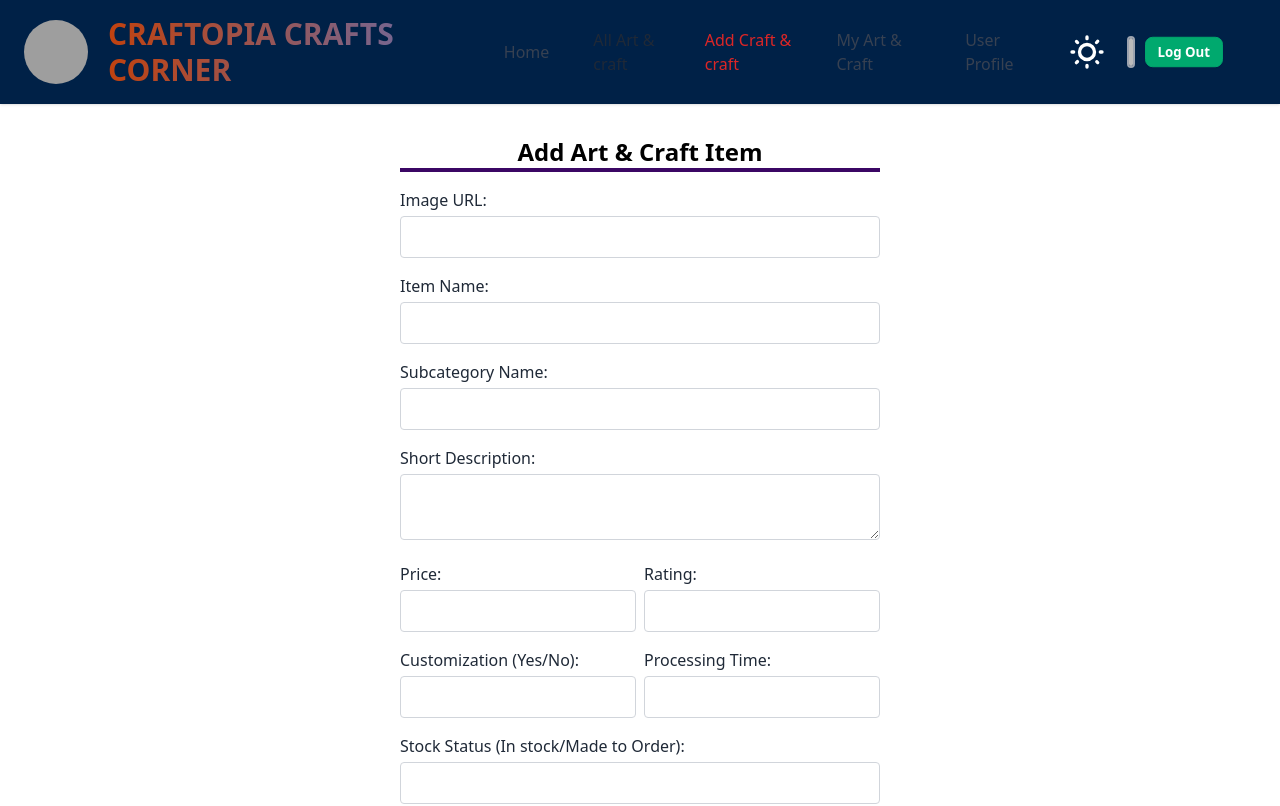
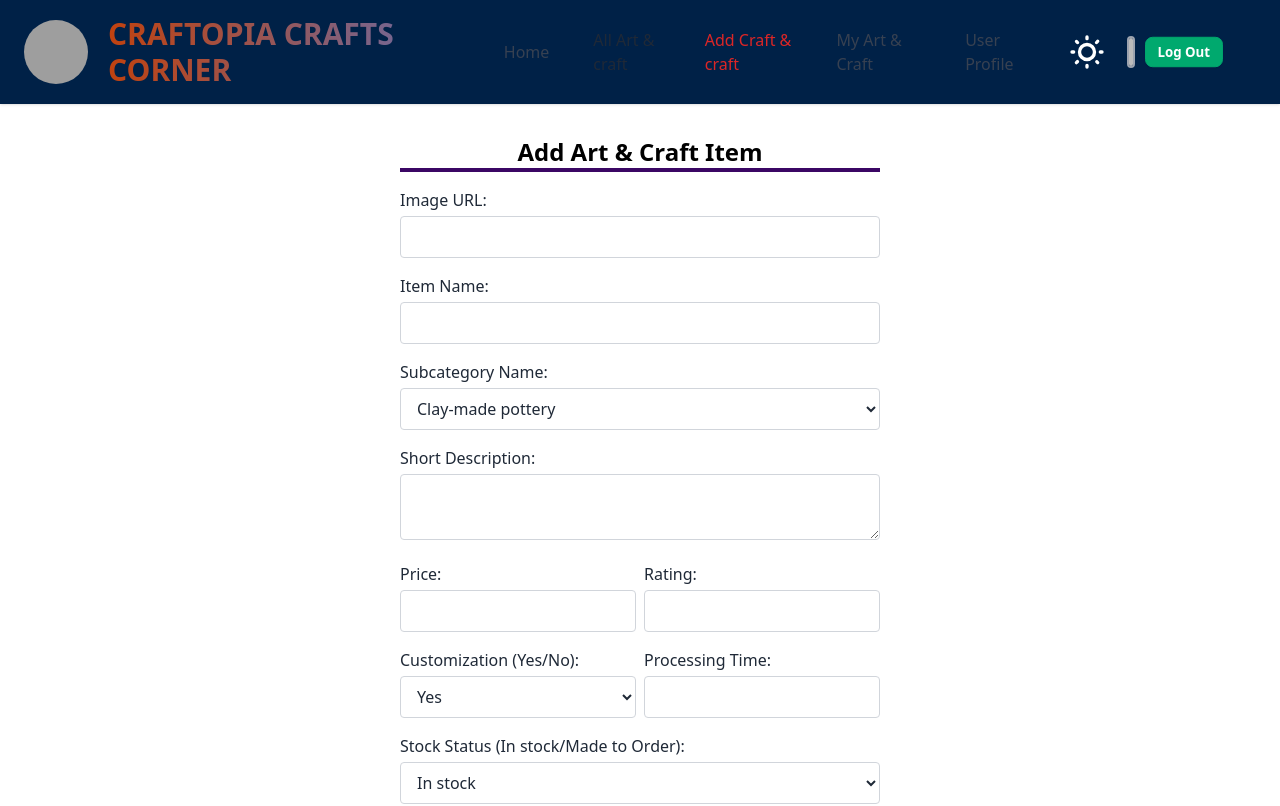
Before and after one commit to mdsaifulislamrafel/art-craft-client, a React (Vite) app: page /add-art in a window 1280 px wide. Shown: the top 806 px of the page. Built offline with nearby package versions, Linux system fonts and the light colour scheme; no server answers; sample sign-in values are in the browser's storage; grey boxes are pictures that could not be loaded.

Commit message:
some form problem fixed

```diff
--- a/src/Pages/AddArt.jsx
+++ b/src/Pages/AddArt.jsx
@@ -11,7 +11,7 @@ const AddArt = () => {
         const form = e.target;
         const image = form.image.value;
         const item = form.item_name.value;
-        const subcategory = form.subcategory_Name.value;
+        const subcategory = form.subcategory_Name.value; // Changed from form.subcategory.value
         const shortDescription = form.short_description.value;
         const price = form.price.value;
         const rating = form.rating.value;
@@ -21,6 +21,7 @@ const AddArt = () => {
         const email = user?.email;
         const userName = user?.displayName;
         const addInfo = { image, item, subcategory, shortDescription, price, rating, customization, processing_time, stockStatus, email, userName };
+        console.log(addInfo);
         fetch(`${url}/added`, {
             method: 'POST',
             headers: {
@@ -52,15 +53,22 @@ const AddArt = () => {
             <form onSubmit={handleSubmit} className="space-y-4">
                 <div>
                     <label className="block mb-1">Image URL:</label>
-                    <input type="text" name="image" className="w-full border bg-white border-gray-300 rounded px-3 py-2"  required />
+                    <input type="text" name="image" className="w-full border bg-white border-gray-300 rounded px-3 py-2" required />
                 </div>
                 <div>
                     <label className="block mb-1">Item Name:</label>
-                    <input type="text" name="item_name" className="w-full border bg-white border-gray-300 rounded px-3 py-2"  required />
+                    <input type="text" name="item_name" className="w-full border bg-white border-gray-300 rounded px-3 py-2" required />
                 </div>
                 <div>
                     <label className="block mb-1">Subcategory Name:</label>
-                    <input type="text" name="subcategory_Name" className="w-full border bg-white border-gray-300 rounded px-3 py-2"  required />
+                    <select className="w-full border bg-white border-gray-300 rounded px-3 py-2" name="subcategory_Name" required>
+                        <option value="Clay-made pottery">Clay-made pottery</option>
+                        <option value="Stoneware">Stoneware</option>
+                        <option value="Porcelain">Porcelain</option>
+                        <option value="Terra Cotta">Terra Cotta</option>
+                        <option value="Ceramics & Architectural">Ceramics & Architectural</option>
+                        <option value="Home decor pottery">Home decor pottery</option>
+                    </select>
                 </div>
                 <div>
                     <label className="block mb-1">Short Description:</label>
@@ -69,26 +77,32 @@ const AddArt = () => {
                 <div className="md:flex md:justify-between">
                     <div className="md:w-1/2">
                         <label className="block mb-1">Price:</label>
-                        <input type="text" name="price" className="w-full border bg-white border-gray-300 rounded px-3 py-2"  required />
+                        <input type="text" name="price" className="w-full border bg-white border-gray-300 rounded px-3 py-2" required />
                     </div>
                     <div className="md:w-1/2 md:ml-2">
                         <label className="block mb-1">Rating:</label>
-                        <input type="text" name="rating" className="w-full border bg-white border-gray-300 rounded px-3 py-2" required  />
+                        <input type="text" name="rating" className="w-full border bg-white border-gray-300 rounded px-3 py-2" required />
                     </div>
                 </div>
                 <div className="md:flex md:justify-between">
                     <div className="md:w-1/2">
                         <label className="block mb-1">Customization (Yes/No):</label>
-                        <input type="text" name="customization" className="w-full border bg-white border-gray-300 rounded px-3 py-2" required  />
+                        <select className="w-full border bg-white border-gray-300 rounded px-3 py-2" name="customization" required>
+                            <option value="Yes">Yes</option>
+                            <option value="No">No</option>
+                        </select>
                     </div>
                     <div className="md:w-1/2 md:ml-2">
                         <label className="block mb-1">Processing Time:</label>
-                        <input type="text" name="processing_time" className="w-full border bg-white border-gray-300 rounded px-3 py-2" required  />
+                        <input type="text" name="processing_time" className="w-full border bg-white border-gray-300 rounded px-3 py-2" required />
                     </div>
                 </div>
                 <div>
                     <label className="block mb-1">Stock Status (In stock/Made to Order):</label>
-                    <input type="text" name="stockStatus" className="w-full border bg-white border-gray-300 rounded px-3 py-2" required  />
+                    <select className="w-full border bg-white border-gray-300 rounded px-3 py-2" name="stockStatus" required>
+                        <option value="In stock">In stock</option>
+                        <option value="Made to Order">Made to Order</option>
+                    </select>
                 </div>
                 <button type="submit" className="bg-blue-500 hover:bg-blue-600 text-white font-semibold px-4 py-2 rounded w-full">Add</button>
             </form>
--- a/src/Pages/UpdateForm.jsx
+++ b/src/Pages/UpdateForm.jsx
@@ -57,7 +57,14 @@ const UpdateForm = () => {
                 </div>
                 <div>
                     <label className="block mb-1">Subcategory Name:</label>
-                    <input type="text" name="subcategory_Name" className="w-full border bg-white border-gray-300 rounded px-3 py-2" defaultValue={subcategory} required />
+                    <select className="w-full border bg-white border-gray-300 rounded px-3 py-2" name="subcategory_Name" defaultValue={subcategory} required>
+                        <option value="Clay-made pottery">Clay-made pottery</option>
+                        <option value="Stoneware">Stoneware</option>
+                        <option value="Porcelain">Porcelain</option>
+                        <option value="Terra Cotta">Terra Cotta</option>
+                        <option value="Ceramics & Architectural">Ceramics & Architectural</option>
+                        <option value="Home decor pottery">Home decor pottery</option>
+                    </select>
                 </div>
                 <div>
                     <label className="block mb-1">Short Description:</label>
@@ -76,7 +83,10 @@ const UpdateForm = () => {
                 <div className="md:flex md:justify-between">
                     <div className="md:w-1/2">
                         <label className="block mb-1">Customization (Yes/No):</label>
-                        <input type="text" name="customization" className="w-full border bg-white border-gray-300 rounded px-3 py-2" defaultValue={customization} required />
+                        <select  className="w-full border bg-white border-gray-300 rounded px-3 py-2" name="customization" defaultValue={customization} required>
+                            <option value="Yes">Yes</option>
+                            <option value="No">No</option>
+                        </select>
                     </div>
                     <div className="md:w-1/2 md:ml-2">
                         <label className="block mb-1">Processing Time:</label>
@@ -85,7 +95,10 @@ const UpdateForm = () => {
                 </div>
                 <div>
                     <label className="block mb-1">Stock Status (In stock/Made to Order):</label>
-                    <input type="text" name="stockStatus" className="w-full border bg-white border-gray-300 rounded px-3 py-2" defaultValue={stockStatus} required />
+                    <select className="w-full border bg-white border-gray-300 rounded px-3 py-2" name="stockStatus" defaultValue={stockStatus} required>
+                        <option value="In stock">In stock</option>
+                        <option value="Made to Order">Made to Order</option>
+                    </select>
                 </div>
                 <button type="submit" className="bg-blue-500 hover:bg-blue-600 text-white font-semibold px-4 py-2 rounded w-full">Update</button>
             </form>
```
